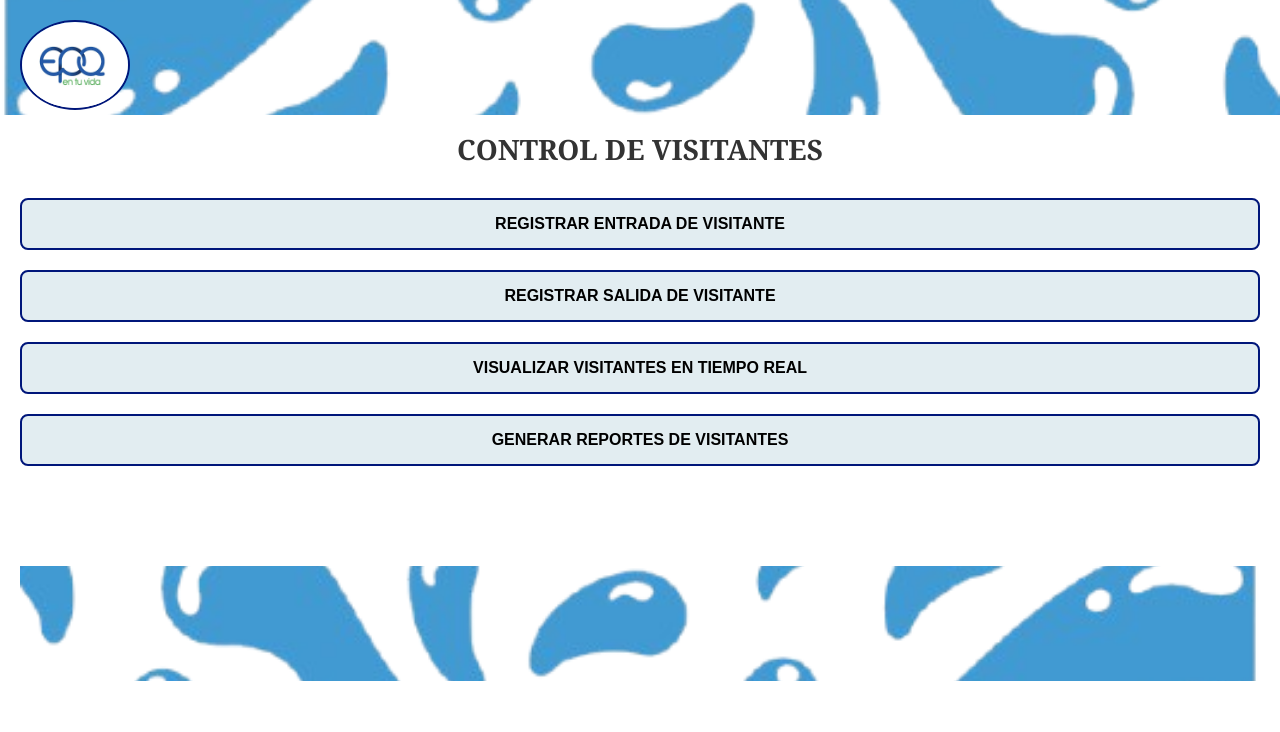
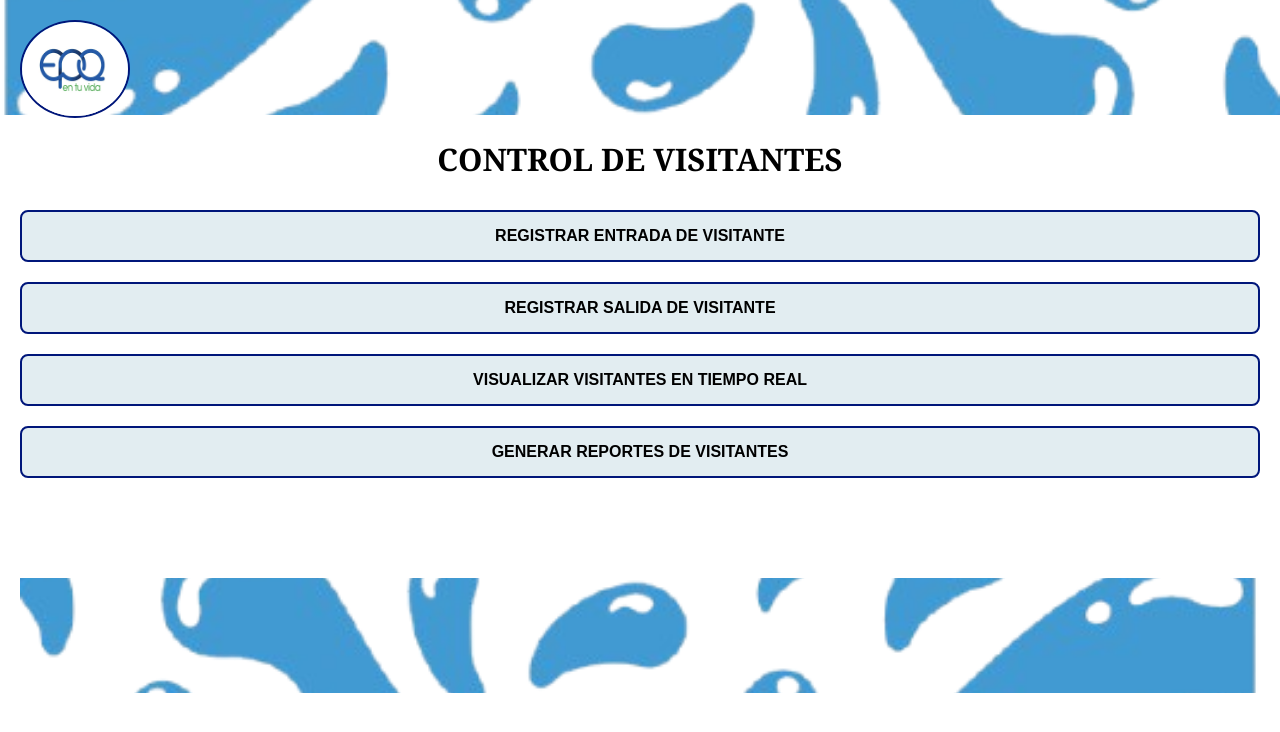
Before and after one commit to sistemasdeinformacion-ing/control-visitantes, a React (Vite) app: page / in a window 1280 px wide. Shown: the top 732 px of the page. Built offline with nearby package versions, Linux system fonts and the light colour scheme.

Commit message:
Eight commit

```diff
--- a/src/components/Home.css
+++ b/src/components/Home.css
@@ -18,7 +18,7 @@
 
 .logo {
   border: 2px solid #00167a;
-  height: 90px;
+  height: 98px;
   border-radius: 50%;
   width: 110px;
   background-color: white;
@@ -37,8 +37,8 @@
 
 .titulo {
   font-family: 'Georgia', serif;
-  font-size: 28px;
-  color: #333;
+  font-size: 31px;
+  color: black;
   margin: 20px 0;
 }
 
```
